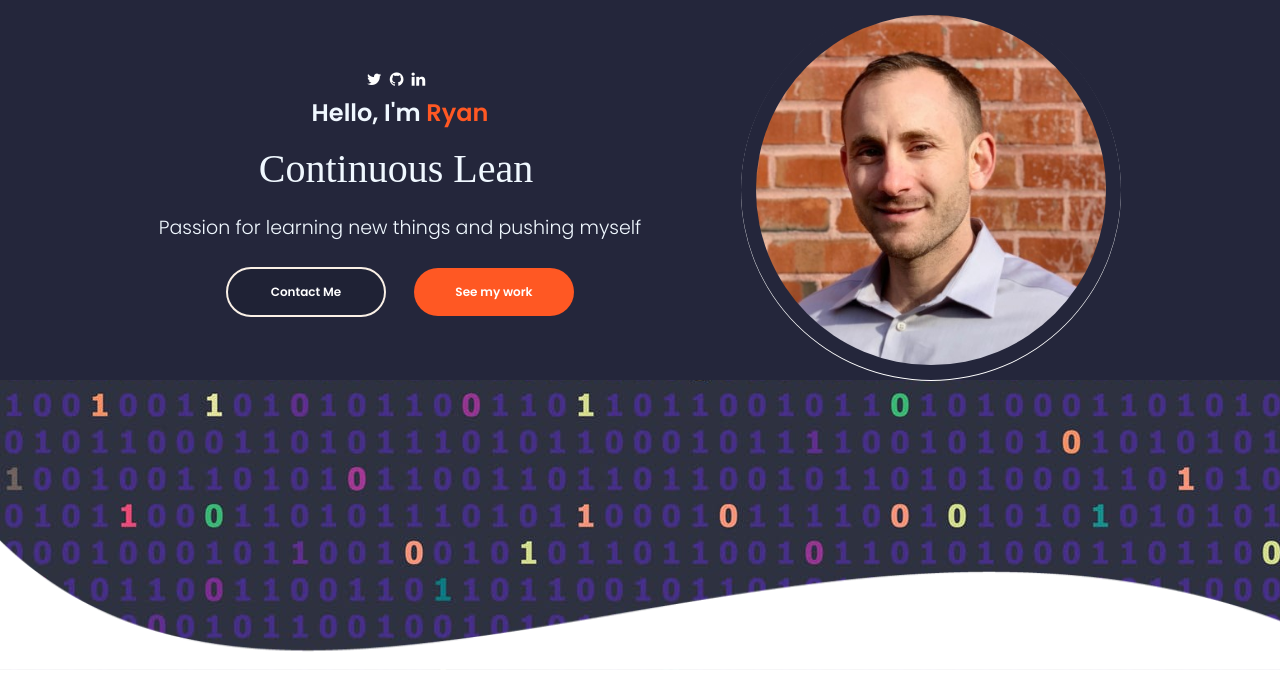
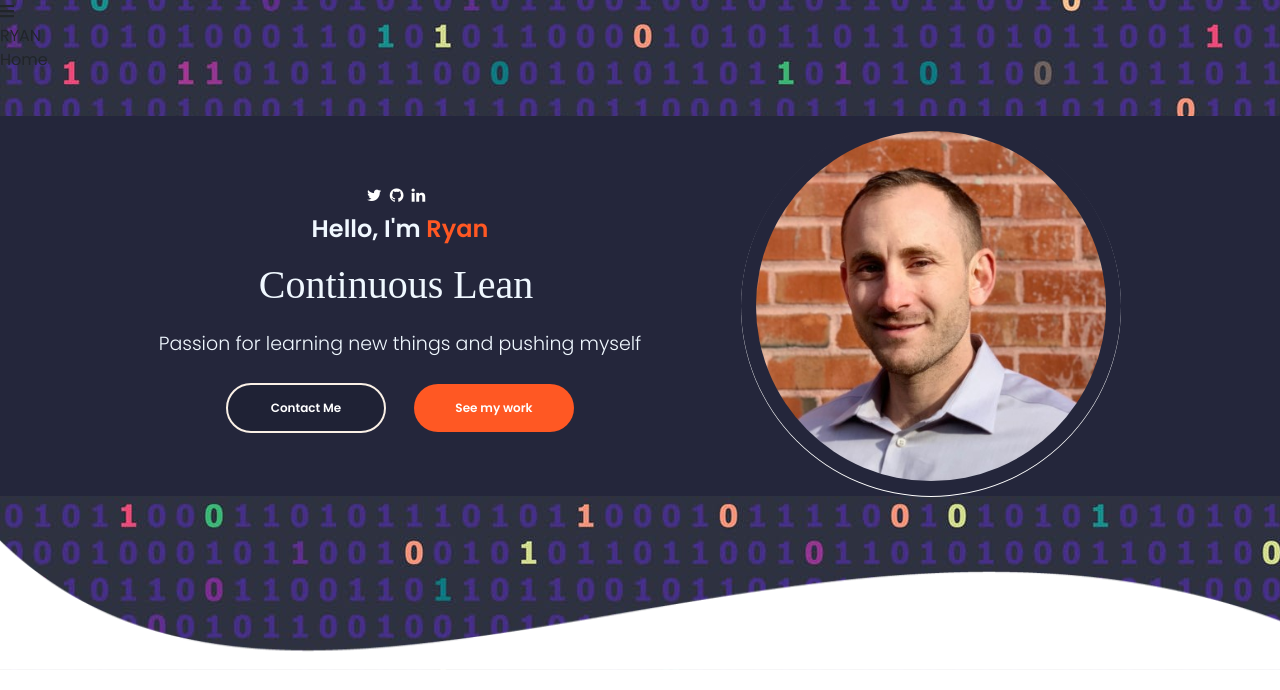
Before and after one commit to RdotSilva/TypeScript-React-Showcase, a React (Create React App) app: page / in a window 1280 px wide. Shown: the top 690 px of the page. Built offline with nearby package versions, Linux system fonts and the light colour scheme; a web font is replaced by a local one.

Commit message:
Add Header display

```diff
--- a/src/components/Header/Header.tsx
+++ b/src/components/Header/Header.tsx
@@ -48,7 +48,33 @@ const Header = () => {
     setShowHeaderOptions(false);
   };
 
-  return <div>Header</div>;
+  return (
+    <div
+      className="header-container"
+      onClick={() => setShowHeaderOptions(!showHeaderOptions)}
+    >
+      <div className="header-parent">
+        <div
+          className="header-hamburger"
+          onClick={() => setShowHeaderOptions(!showHeaderOptions)}
+        >
+          <FontAwesomeIcon className="header-hamburger-bars" icon={faBars} />
+        </div>
+        <div className="header-logo">
+          <span>RYAN</span>
+        </div>
+        <div
+          className={
+            showHeaderOptions
+              ? "header-options show-hamburger-options"
+              : "header-options"
+          }
+        >
+          {getHeaderOptions()}
+        </div>
+      </div>
+    </div>
+  );
 };
 
 export default Header;
--- a/src/components/Home/Home.tsx
+++ b/src/components/Home/Home.tsx
@@ -1,4 +1,5 @@
 import React from "react";
+import Header from "../Header/Header";
 import Profile from "../Profile/Profile";
 import ProfileFooter from "../Profile/ProfileFooter";
 import "./Home.css";
@@ -6,6 +7,7 @@ import "./Home.css";
 const Home = () => {
   return (
     <div className="home-container">
+      <Header />
       <Profile />
       <ProfileFooter />
     </div>
```
